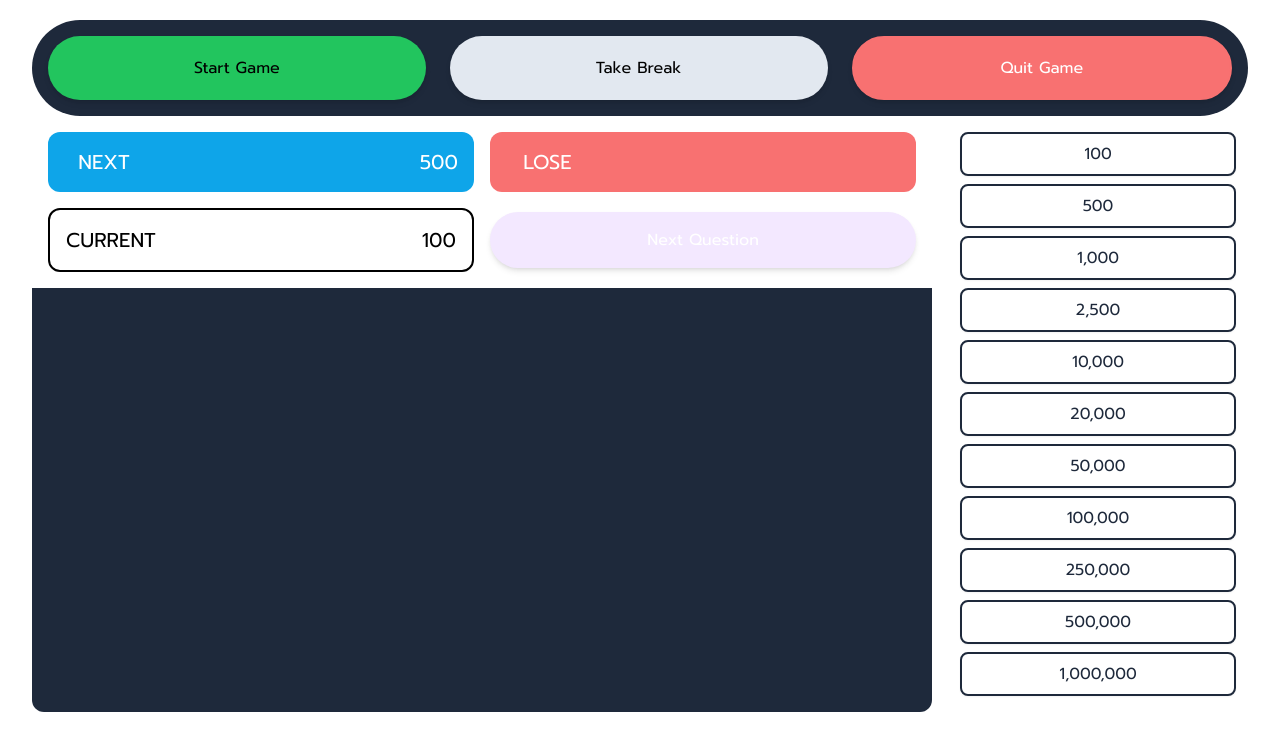
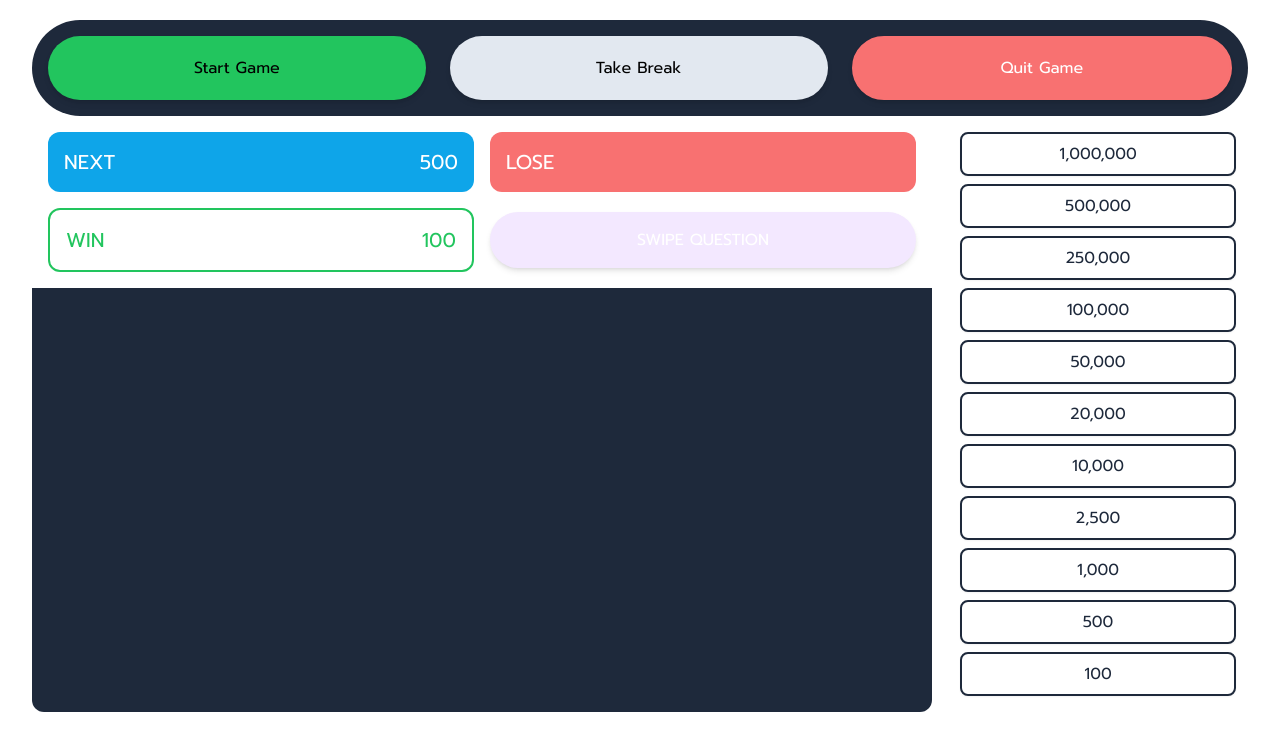
Before and after one commit to kcvijay/wwtbm_react, a React (Create React App) app: page / in a window 1280 px wide. Shown: the top 750 px of the page. Built offline with nearby package versions, Linux system fonts and the light colour scheme; data requests are answered from the project's data file.

Commit message:
Game partially working

```diff
--- a/src/Components/Home.jsx
+++ b/src/Components/Home.jsx
@@ -68,10 +68,12 @@ const Home = () => {
 
   const showWinPageHandler = () => {
     setOnWin(!onWin);
+    newQsnHandler();
   };
 
   const showLostPageHandler = () => {
     setOnLose(!onLose);
+    window.location.reload();
   };
 
   return (
@@ -80,14 +82,14 @@ const Home = () => {
       {onWin && (
         <GreetPage
           greetText={"Congratulations!! You won"}
-          amount={steps[index]}
+          amount={steps[index - 1]}
           toggleWin={showWinPageHandler}
         />
       )}
       {onLose && (
         <GreetPage
           greetText={"Sorry!! You lost this time."}
-          amount={steps[index]}
+          amount={steps[index - 1]}
           toggleWin={showLostPageHandler}
         />
       )}
@@ -130,7 +132,7 @@ const Home = () => {
         </div>
         <div className="grid-right self-stretch p-3">
           <ul className="text-white text-center flex flex-col">
-            {steps.map((step, i) => {
+            {steps.reverse().map((step, i) => {
               return (
                 <li
                   className={
--- a/src/Components/ShowCase.jsx
+++ b/src/Components/ShowCase.jsx
@@ -9,17 +9,17 @@ const ShowCase = ({
 }) => {
   return (
     <div className="main-action-page bg-white grid grid-cols-1fr1fr gap-4 p-4 items-center">
-      <div className="showcase p-4 bg-sky-500 rounded-xl grid grid-cols-1fr5fr text-right">
-        <p className="text-white text-xl">NEXT</p>
-        <p className="text-xl text-white">{nextStep}</p>
+      <div className="showcase p-4 bg-sky-500 rounded-xl grid grid-cols-1fr5fr">
+        <p className="text-white text-xl text-left">NEXT</p>
+        <p className="text-xl text-white text-right">{nextStep}</p>
       </div>
-      <div className="showcase p-4 bg-red-400 rounded-xl grid grid-cols-1fr5fr text-right">
-        <p className="text-white text-xl">LOSE</p>
-        <p className="text-xl text-white">{prevStep}</p>
+      <div className="showcase p-4 bg-red-400 rounded-xl grid grid-cols-1fr5fr">
+        <p className="text-white text-xl text-left">LOSE</p>
+        <p className="text-xl text-white text-right">{prevStep}</p>
       </div>
-      <div className="showcase p-4 bg-white border-2 border-black rounded-xl grid grid-cols-1fr5fr text-right">
-        <p className="text-xl">CURRENT</p>
-        <p className="text-xl">{currentStep}</p>
+      <div className="showcase p-4 bg-white border-2 border-green-500 rounded-xl grid grid-cols-1fr5fr">
+        <p className="text-xl text-left text-green-500">WIN</p>
+        <p className="text-xl text-right text-green-500">{currentStep}</p>
       </div>
       <div>
         <button
@@ -27,7 +27,7 @@ const ShowCase = ({
           disabled={gameStart}
           onClick={newQuestion}
         >
-          Next Question
+          SWIPE QUESTION
         </button>
       </div>
     </div>
```
